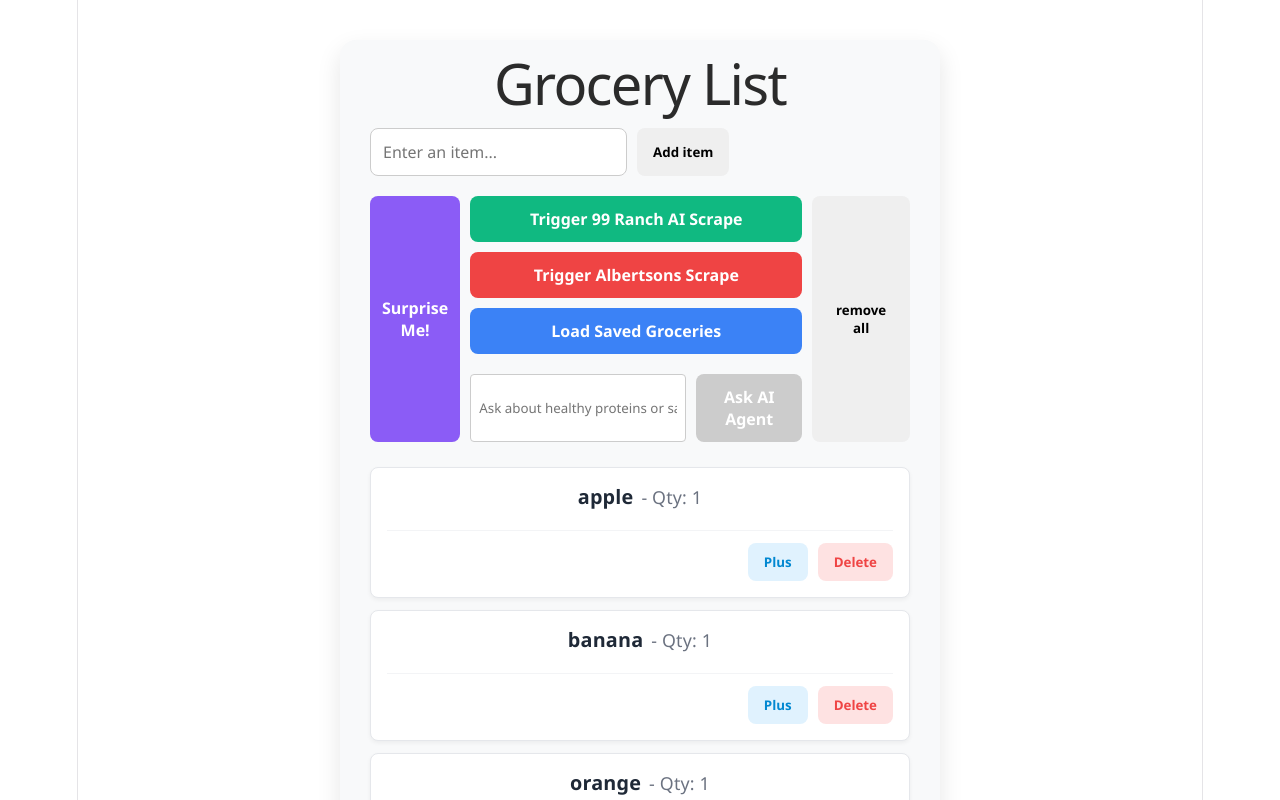
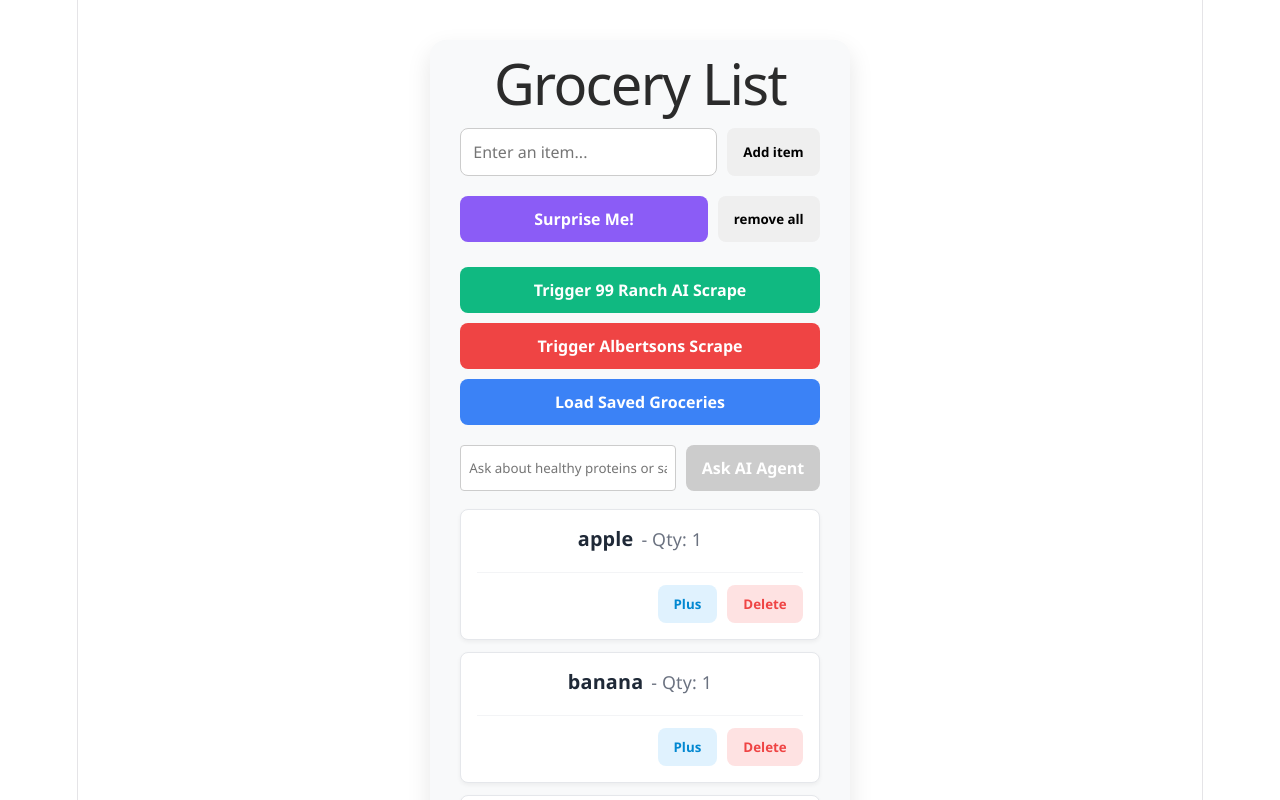
Before and after one commit to longjiedeng123-wq/React-Practice, a React (Vite) app in the folder react-practice/: page / in a window 1280 px wide. Shown: the top 800 px of the page. Built offline with nearby package versions, Linux system fonts and the light colour scheme.

Commit message:
feat: integrate live cloud browser sessions via Browserbase

```diff
--- a/react-practice/src/App.jsx
+++ b/react-practice/src/App.jsx
@@ -117,7 +117,7 @@
                         {isLoading ? "Fetching ..." : "Surprise Me!"}
                 </button>
 
-                <Fetch99Ranch updateGroceries={handleFetchedItems} />
+
 				<button
 					className="remove-all-btn"
 					onClick={removeAllItem}
@@ -125,6 +125,7 @@
 					remove all
 				</button>
             </div>
+			<Fetch99Ranch updateGroceries={handleFetchedItems} />
 
 			<ul className="grocery-list">
                 {groceries.map((item, index) => {
--- a/react-practice/src/Fetch99Ranch.jsx
+++ b/react-practice/src/Fetch99Ranch.jsx
@@ -4,14 +4,20 @@
     const [isLoading, setIsLoading] = useState(false);
     const [ statusMessage, setStatusMessage ] = useState("");
     const [userPrompt, setUserPrompt] = useState("");
+    const [liveUrl, setLiveUrl] = useState(null);
     function triggerScraper() {
         setIsLoading(true);
+
         setStatusMessage("Starting AI background scraper...");
+        setLiveUrl(null);
 
         fetch(import.meta.env.VITE_SCRAPING || "http://127.0.0.1:8000/api/prices")
         .then(response => response.json())
         .then(data => {
             setStatusMessage(data.message);
+            if (data.iframe_url) {
+                setLiveUrl(data.iframe_url); // <-- Save the cloud URL
+            }
         })
         .catch(error => {
             console.error("fetch error: ", error);
@@ -132,6 +138,13 @@
             </div>
 
             {statusMessage && <p style={{ fontSize: "14px", color: "#4b5563", margin: "0", textAlign: "center" }}>{statusMessage}</p>}
+            {liveUrl && (
+                <iframe
+                    src={liveUrl}
+                    style={{ width: "100%", height: "500px", border: "1px solid #ccc", borderRadius: "8px", marginTop: "15px" }}
+                    title="Live Browser Session"
+                />
+            )}
         </div>
     );
 }
```
